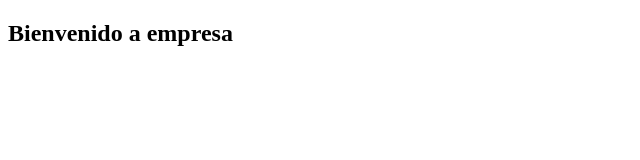
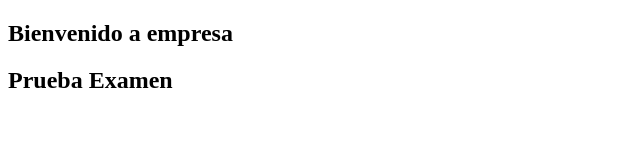
Before and after one commit to Pablo3002/ejemplogit, a plain HTML site: page index.html in a window 1280 px wide. Shown: the whole page, without its empty margins (0-640 px from the left). Drawn offline with Linux system fonts and the light colour scheme.

Commit message:
Segundo Commit

```diff
--- a/index.html
+++ b/index.html
@@ -9,5 +9,6 @@
 </head>
 <body>
     <h2>Bienvenido a empresa</h2>
+    <h2>Prueba Examen</h2>
 </body>
 </html>
```
